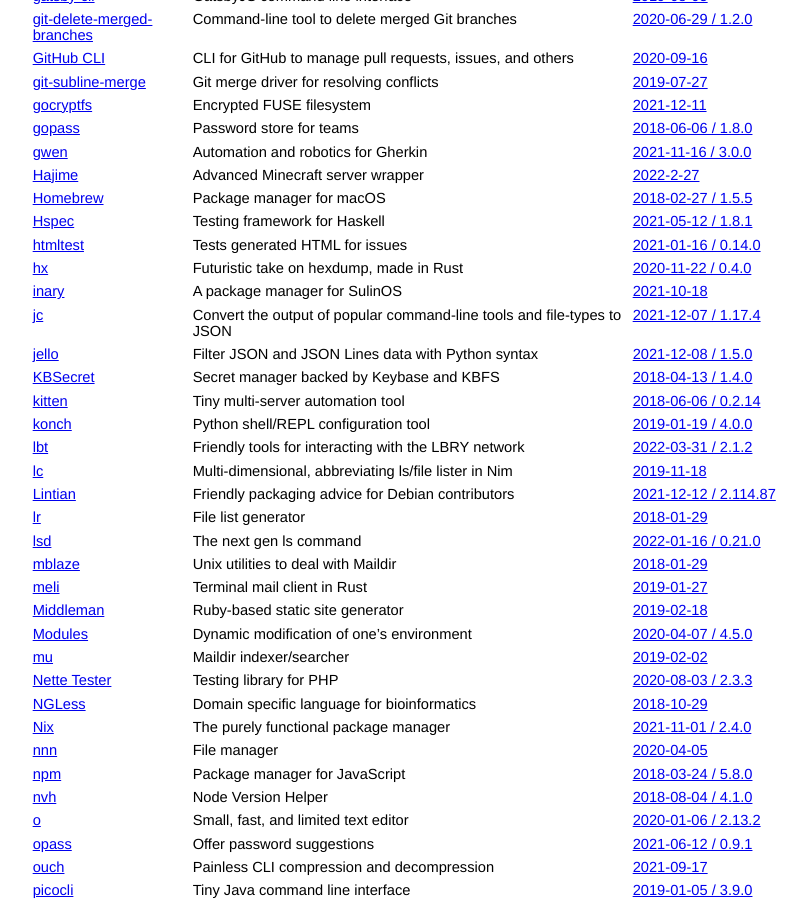
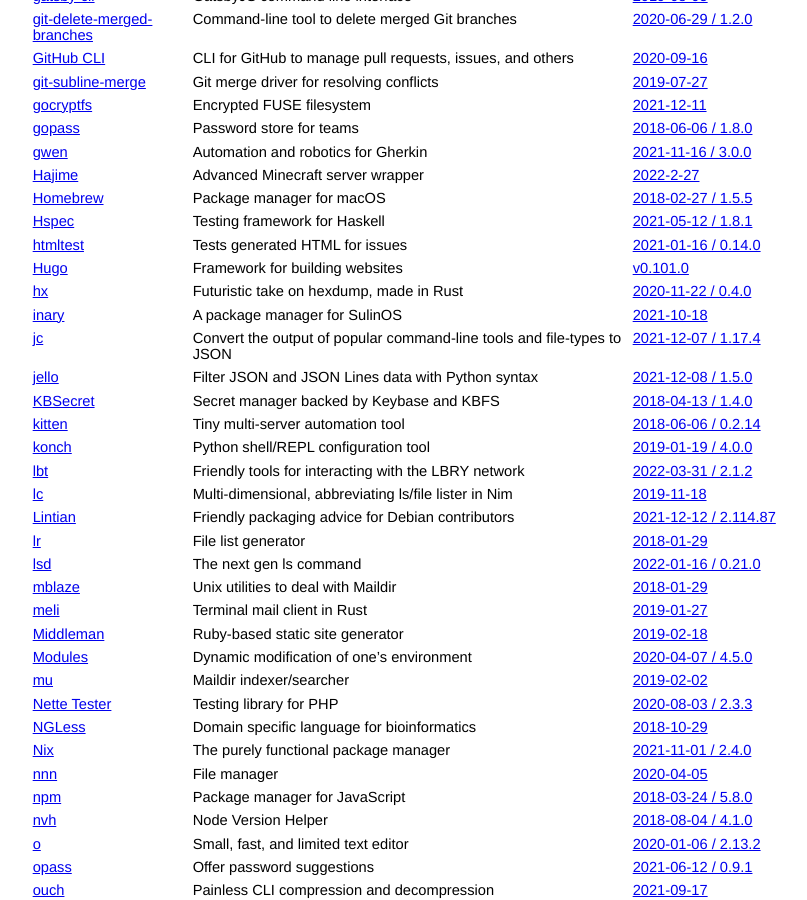
Before and after one commit to jcs/no_color, a Jekyll site: the page built from index.md, in a window 1280 px wide and 900 px high, scrolled down 2819 px. Shown: the whole window, without its empty margins (211-1018 px from the left). Built offline with Jekyll 4.4.1, drawn with Linux system fonts in a browser that asks for light colours; our own code applies the rules of GitHub Pages for plain Markdown files.

Commit message:
Add Hugo (#185)

```diff
--- a/index.md
+++ b/index.md
@@ -157,6 +157,7 @@ color via `NO_COLOR`.
 | [Homebrew](https://brew.sh/) | Package manager for macOS | [2018-02-27 / 1.5.5](https://github.com/Homebrew/brew/releases/tag/1.5.5) |
 | [Hspec](https://hspec.github.io/) | Testing framework for Haskell | [2021-05-12 / 1.8.1](https://github.com/hspec/hspec/blob/main/CHANGES.markdown#changes-in-281) |
 | [htmltest](https://github.com/wjdp/htmltest) | Tests generated HTML for issues | [2021-01-16 / 0.14.0](https://github.com/wjdp/htmltest/releases/tag/v0.14.0) |
+| [Hugo](https://github.com/gohugoio/hugo) | Framework for building websites | [v0.101.0](https://github.com/gohugoio/hugo/releases/tag/v0.101.0) |
 | [hx](https://github.com/sitkevij/hex) | Futuristic take on hexdump, made in Rust | [2020-11-22 / 0.4.0](https://github.com/sitkevij/hex/releases/tag/v0.4.0) |
 | [inary](https://gitlab.com/sulinos/devel/inary) | A package manager for SulinOS | [2021-10-18](https://gitlab.com/sulinos/devel/inary/-/commit/29cbfcd8a8b50683d6726fd7b060af005d1b9c80)
 | [jc](https://github.com/kellyjonbrazil/jc) | Convert the output of popular command-line tools and file-types to JSON | [2021-12-07 / 1.17.4](https://github.com/kellyjonbrazil/jc/releases/tag/v1.17.4) |
```
